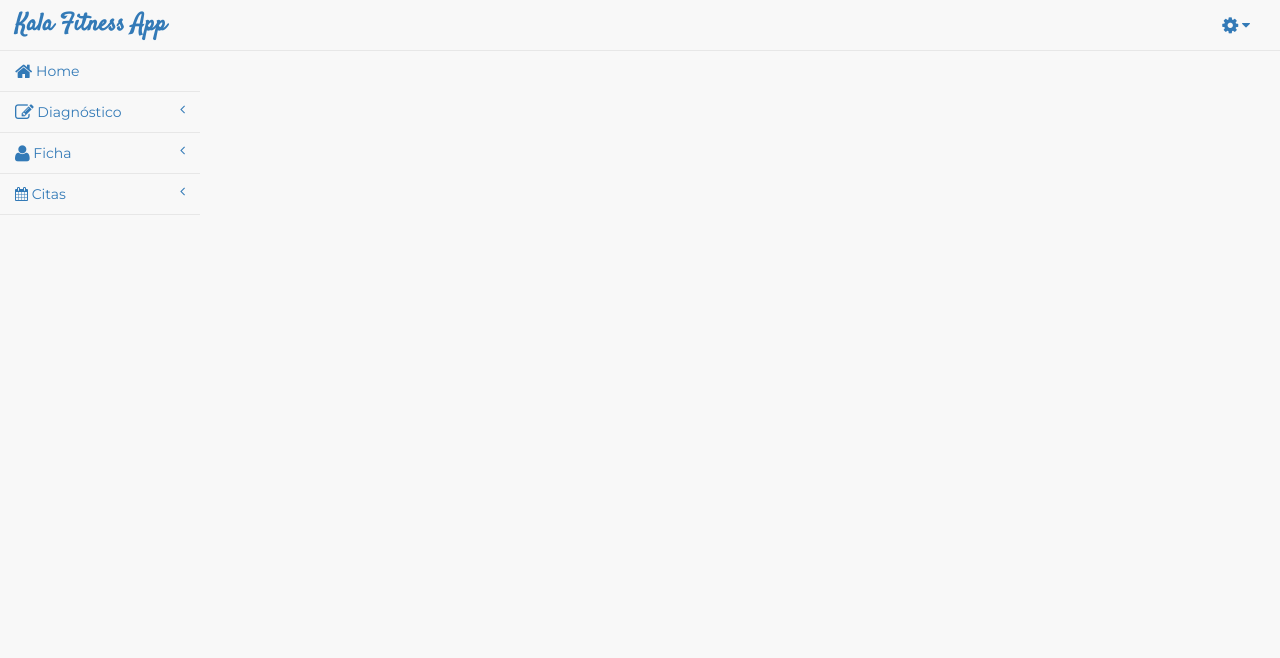
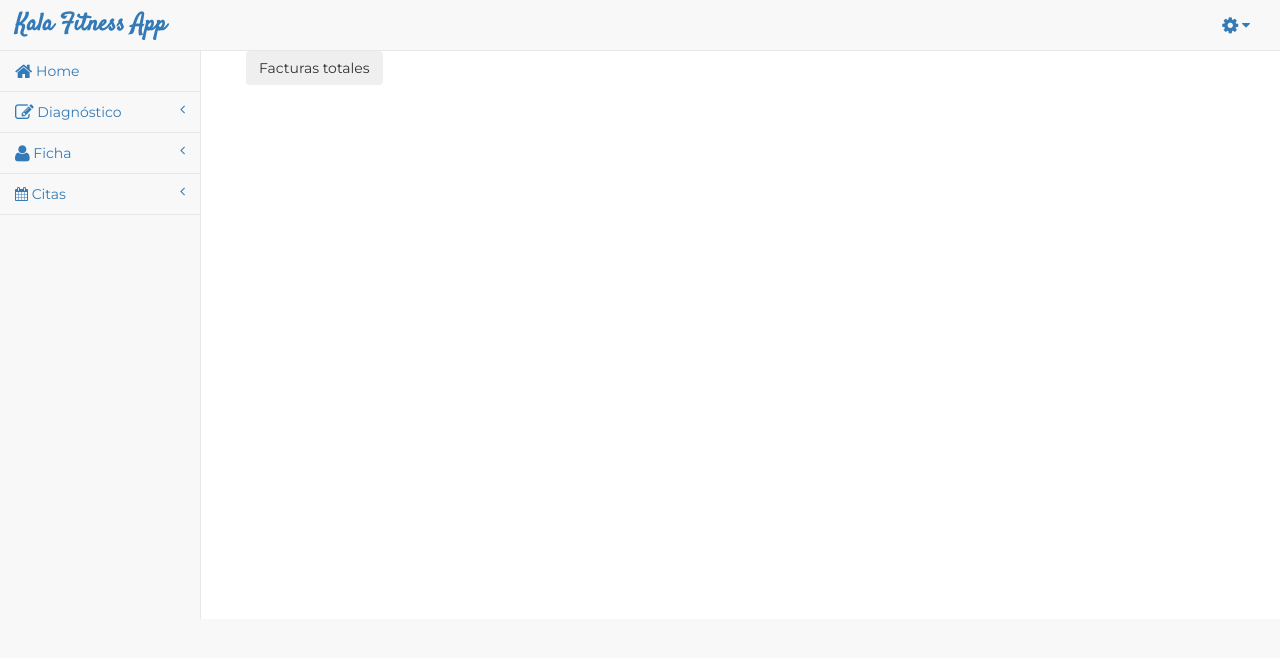
Before and after one commit to odmoreno/kalaFitnessApp, a Django app: page /factura/reportes/ in a window 1280 px wide. Shown: the top 658 px of the page. Run offline with Django 3.2, Linux system fonts and the light colour scheme; the visitor is signed in with stand-in values (Sample User, id 1); parts of the project's set-up code (start-up, migrations or seed data) failed here and were passed over; some libraries are stand-ins or nearby versions.

Commit message:
page wraper factura

```diff
--- a/factura/templates/reportes.html
+++ b/factura/templates/reportes.html
@@ -3,12 +3,14 @@
 {% load static %}
 {% block title %}Reportes {% endblock %}
 {% block content %}
-<div class="container-fluid">
-    <!-- Boton Reporte -->
-    <div>
-      <button id="totales" type="button" class="btn">Facturas totales</button>
+<div id="page-wrapper">
+
+    <div class="container-fluid">
+        <!-- Boton Reporte -->
+        <div>
+          <button id="totales" type="button" class="btn">Facturas totales</button>
+        </div>
     </div>
-
 </div>
 <script src="https://cdnjs.cloudflare.com/ajax/libs/pdfmake/0.1.20/pdfmake.min.js"></script>
 <script src="https://cdnjs.cloudflare.com/ajax/libs/pdfmake/0.1.20/vfs_fonts.js"></script>
```
